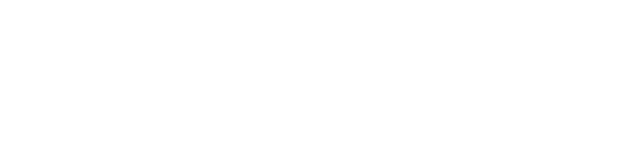
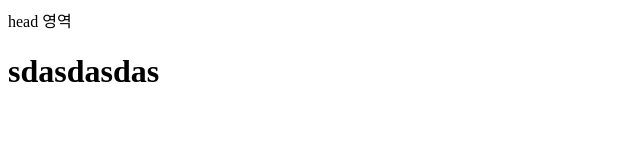
Before and after one commit to Aestura/git_test, a plain HTML site: page index.html in a window 1280 px wide. Shown: the whole page, without its empty margins (0-640 px from the left). Drawn offline with Linux system fonts and the light colour scheme.

Commit message:
commite2

```diff
--- a/index.html
+++ b/index.html
@@ -6,6 +6,8 @@
     <title>Document</title>
 </head>
 <body>
+    <head>head 영역</head>
+    <h1>sdasdasdas</h1>
 
 </body>
 </html>
```
Also changed, not shown: sub.html (added), 1 other file.
